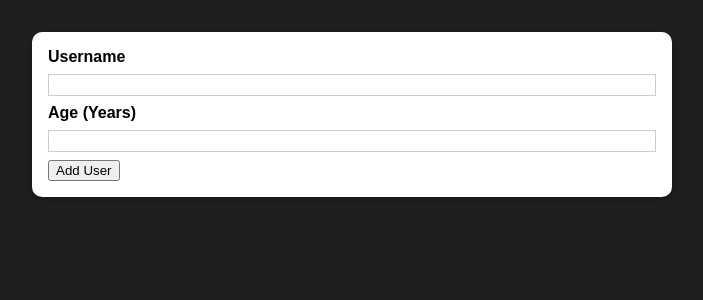
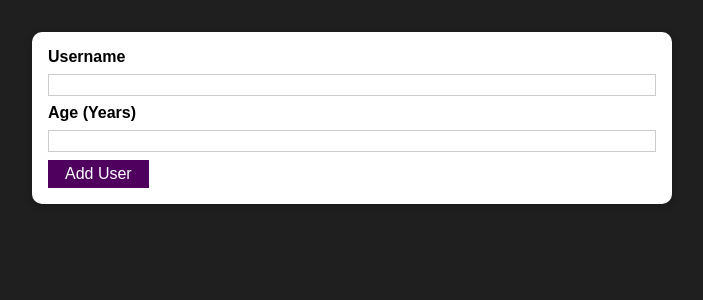
Before and after one commit to jripke74/react-0003, a React (Create React App) app: page / in a window 1280 px wide. Shown: the top 300 px of the page, without its empty margins (288-991 px from the left). Built offline with nearby package versions, Linux system fonts and the light colour scheme.

Commit message:
add Button.js component

```diff
--- /dev/null
+++ b/src/components/UI/Button.js
@@ -0,0 +1,17 @@
+import React from 'react';
+
+import classes from './Button.module.css';
+
+const Button = (props) => {
+  return (
+    <button
+      className={classes.button}
+      type={props.type || 'button'}
+      onClick={props.onClick}
+    >
+      {props.children}
+    </button>
+  );
+};
+
+export default Button;
--- /dev/null
+++ b/src/components/UI/Button.module.css
@@ -0,0 +1,18 @@
+.button {
+  font: inherit;
+  border: 1px solid #4f005f;
+  background-color: #4f005f;
+  color: #fff;
+  padding: 0.25rem 1rem;
+  cursor: pointer;
+}
+
+.button:hover,
+.button:active {
+  background-color: #741188;
+  border-color: #741188;
+}
+
+.button:focus {
+  outline: none;
+}
--- a/src/components/Users/AddUser.js
+++ b/src/components/Users/AddUser.js
@@ -1,6 +1,7 @@
 import React from 'react';
 
 import Card from '../UI/Card';
+import Button from '../UI/Button';
 import classes from './AddUser.module.css';
 
 const AddUser = props => {
@@ -15,7 +16,7 @@
         <input id="username" type="text" />
         <label htmlFor='age'>Age (Years)</label>
         <input id="age" type="number" />
-        <button type='submit'>Add User</button>
+        <Button type='submit'>Add User</Button>
       </form>
     </Card>
   );
```
